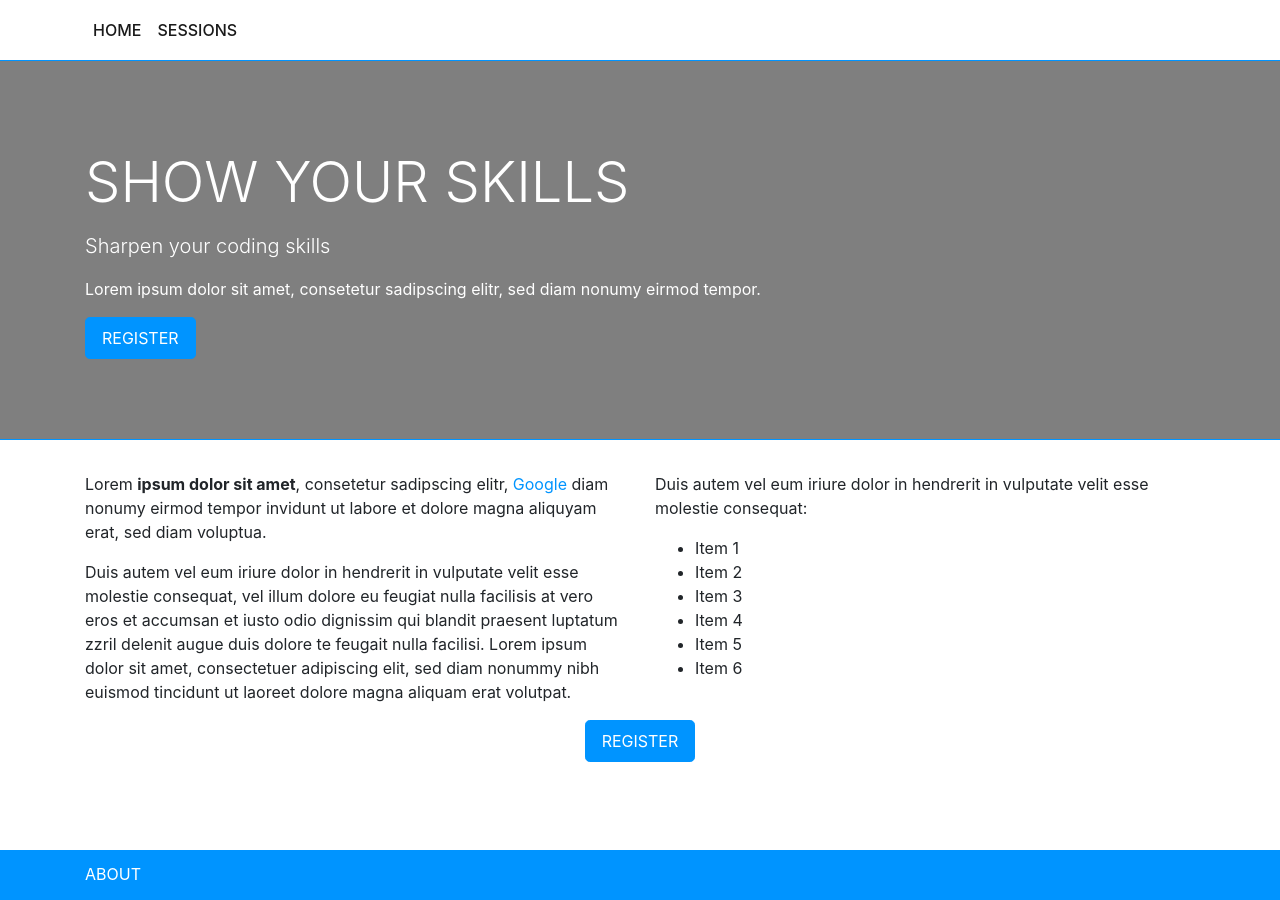
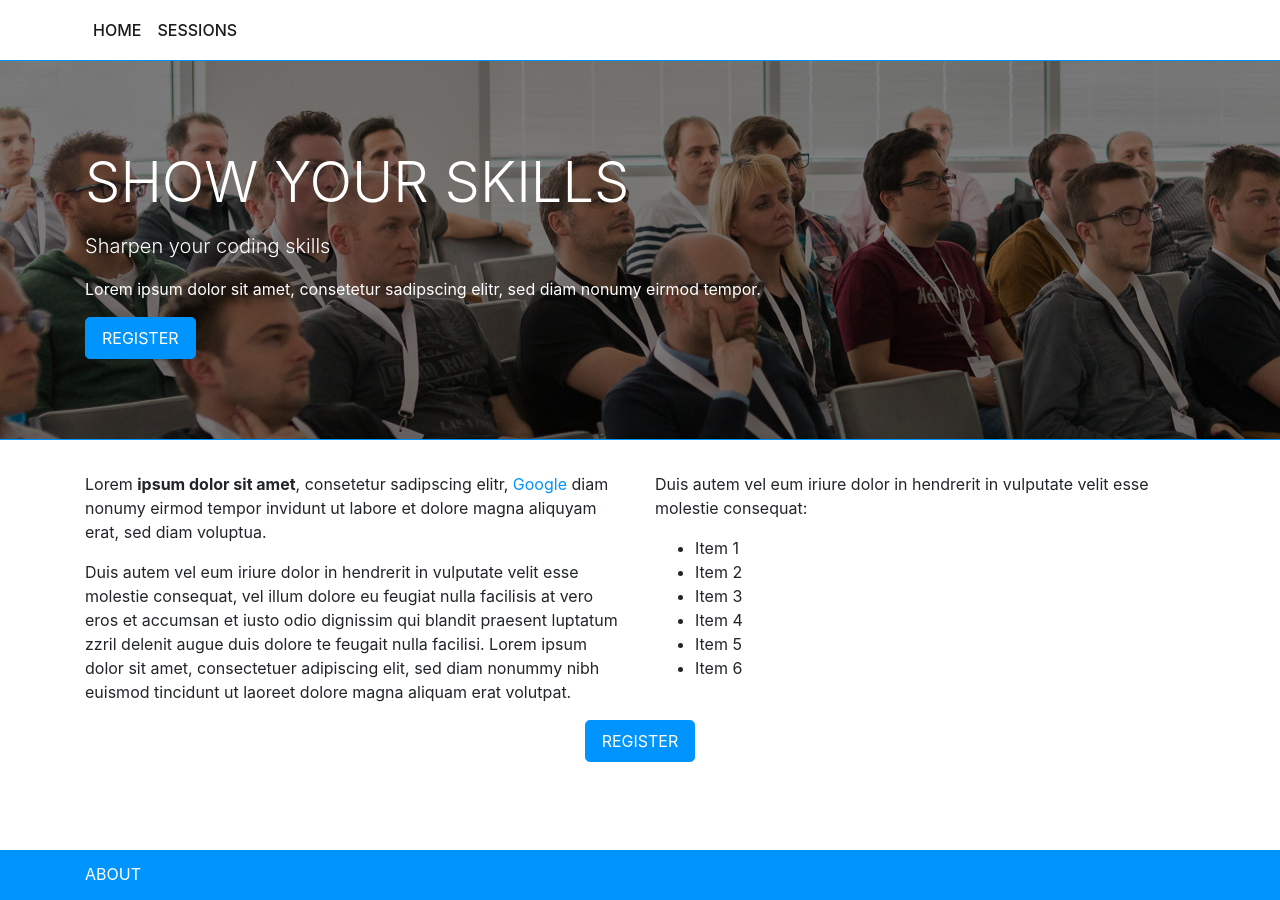
Before and after one commit to Bauepete/ghedu-pages-jekyll, a Jekyll site: the page built from index.md, in a window 1280 px wide. Built offline with Jekyll 4.4.1, drawn with Linux system fonts in a browser that asks for light colours; nearby versions of some CDN libraries.

Commit message:
Update hackathon.css

```diff
--- a/styles/hackathon.css
+++ b/styles/hackathon.css
@@ -30,7 +30,7 @@ a {
 }
 
 .jumbotron-pro {
-    background: linear-gradient(rgba(0, 0, 0, 0.5), rgba(0, 0, 0, 0.5)), url(/GitHubEduWorkshop-Jekyll/images/Audience.jpg);
+    background: linear-gradient(rgba(0, 0, 0, 0.5), rgba(0, 0, 0, 0.5)), url(/images/Audience.jpg);
     border-bottom: solid 1px #0094ff;
 }
 
```
